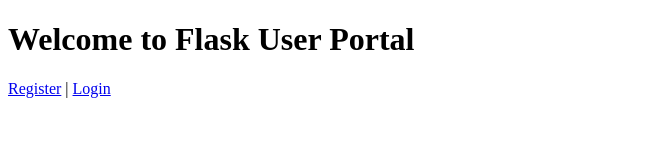
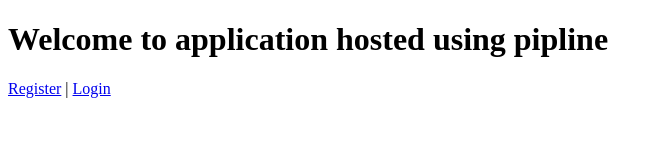
Before and after one commit to patilswarup0006/openshift1, a plain HTML site: page templates/index.html in a window 1280 px wide. Shown: the whole page, without its empty margins (0-663 px from the left). Drawn offline with Linux system fonts and the light colour scheme.

Commit message:
Update index.html

```diff
--- a/templates/index.html
+++ b/templates/index.html
@@ -2,7 +2,7 @@
 <html>
 <head><title>Home</title></head>
 <body>
-<h1>Welcome to Flask User Portal</h1>
+<h1>Welcome to application hosted using pipline</h1>
 <a href="/register">Register</a> |
 <a href="/login">Login</a>
 </body>
```
